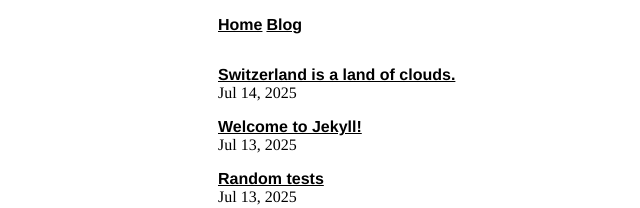
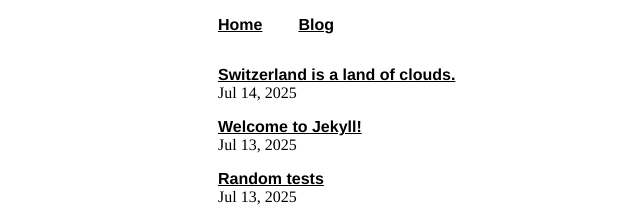
Before and after one commit to xealits/xealits.github.io, a Jekyll site: the page built from blog.html, in a window 1280 px wide. Shown: the top 208 px of the page, without its empty margins (54-694 px from the left). Built offline with Jekyll 4.4.1, drawn with Linux system fonts in a browser that asks for light colours.

Commit message:
More clickable nav links
	modified:   _layouts/default.html
	modified:   blog.html
	modified:   css/all.css

```diff
--- a/_layouts/default.html
+++ b/_layouts/default.html
@@ -11,7 +11,7 @@
   <body class="colem-5">
     <nav class="guttered">
       <a href="/">Home</a>
-      <a href="/blog">Blog</a>
+      <a class="guttered" href="/blog">Blog</a>
     </nav>
     <article class="post guttered">
       <h1>{{page.title}}</h1>
--- a/blog.html
+++ b/blog.html
@@ -14,7 +14,7 @@
   <body class="colem-10">
     <nav class="guttered">
       <a href="/">Home</a>
-      <a href="/blog">Blog</a>
+      <a class="guttered" href="/blog">Blog</a>
     </nav>
     <article class="post guttered">
 
```
Also changed, not shown: css/all.css.
